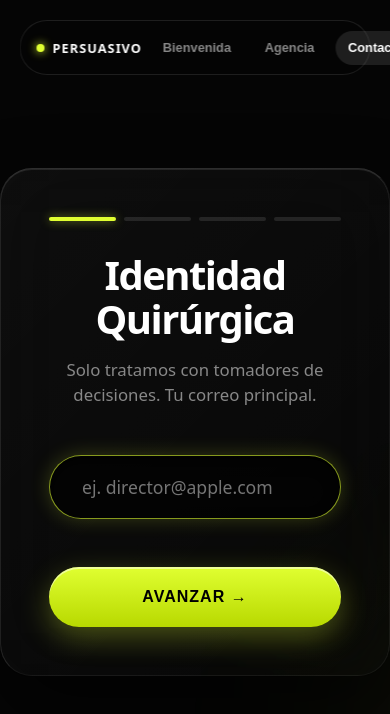
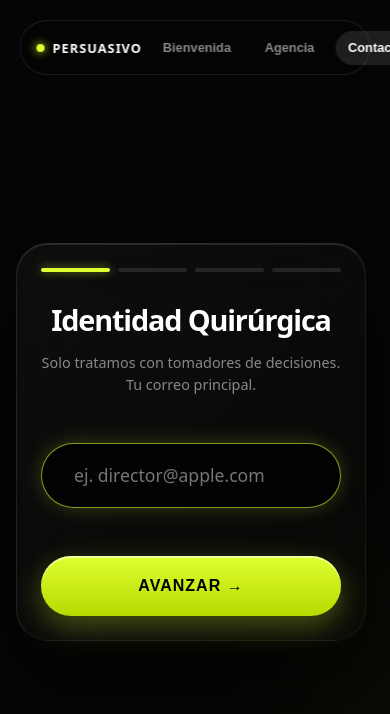
Before and after one commit to Persuasivo-AGS-cpu/Persuasivo.mx, a React (Vite) app: page /contacto in a window 390 px wide. Shown: the top 714 px of the page. Built offline with nearby package versions, Linux system fonts and the light colour scheme.

Commit message:
fix: responsive flexbox clipping and scaling on ContactFlow

```diff
--- a/src/components/Views/ContactFlow.jsx
+++ b/src/components/Views/ContactFlow.jsx
@@ -112,6 +112,34 @@ export default function ContactFlow({ setView }) {
       <style>{`
         ::-webkit-scrollbar { width: 0px; }
         @keyframes spin { 100% { transform: rotate(360deg); } }
+
+        /* Mobile fixes for tall forms */
+        .form-safe-wrapper {
+          display: flex;
+          flex-direction: column;
+          align-items: center;
+          width: 100%;
+          min-height: 100vh;
+          position: relative;
+          padding: 120px 20px 80px 20px;
+          box-sizing: border-box;
+        }
+
+        .form-card {
+          margin: auto;
+          z-index: 1;
+          width: 100%;
+          max-width: 600px;
+          padding: clamp(1.5rem, 5vw, 3rem);
+          background: linear-gradient(135deg, rgba(255,255,255,0.04) 0%, rgba(255,255,255,0.01) 100%);
+          border: 1px solid rgba(255, 255, 255, 0.05);
+          border-top: 1px solid rgba(255, 255, 255, 0.15);
+          border-left: 1px solid rgba(255, 255, 255, 0.1);
+          border-radius: 32px;
+          backdrop-filter: blur(40px);
+          -webkit-backdrop-filter: blur(40px);
+          box-shadow: 0 40px 80px rgba(0,0,0,0.6), inset 0 1px 0 rgba(255,255,255,0.1);
+        }
       `}</style>
 
       <Helmet>
@@ -119,7 +147,7 @@ export default function ContactFlow({ setView }) {
         <meta name="description" content="Inicia el diagnóstico de facturación y auditoría de identidad magnética." />
       </Helmet>
 
-      <div style={{ flex: 1, display: 'flex', alignItems: 'center', justifyContent: 'center', width: '100%', minHeight: '100vh', position: 'relative' }}>
+      <div className="form-safe-wrapper">
 
       {/* Luz Ambiental / Foco Holográfico detrás del formulario */}
       <motion.div
@@ -134,17 +162,10 @@ export default function ContactFlow({ setView }) {
       />
 
       <motion.div
+        className="form-card"
         initial={{ y: 30, opacity: 0 }}
         animate={{ y: 0, opacity: 1 }}
         transition={{ delay: 0.2, duration: 0.8, type: 'spring', bounce: 0.4 }}
-        style={{
-          zIndex: 1, width: '100%', maxWidth: '600px', padding: '3rem',
-          background: 'linear-gradient(135deg, rgba(255,255,255,0.04) 0%, rgba(255,255,255,0.01) 100%)',
-          border: '1px solid rgba(255, 255, 255, 0.05)',
-          borderTop: '1px solid rgba(255, 255, 255, 0.15)', borderLeft: '1px solid rgba(255, 255, 255, 0.1)',
-          borderRadius: '32px', backdropFilter: 'blur(40px)', WebkitBackdropFilter: 'blur(40px)',
-          boxShadow: '0 40px 80px rgba(0,0,0,0.6), inset 0 1px 0 rgba(255,255,255,0.1)'
-        }}
       >
         {status !== 'success' && status !== 'loading' && (
           <div style={{ display: 'flex', gap: '0.5rem', marginBottom: '2rem', justifyContent: 'center' }}>
@@ -202,13 +223,13 @@ export default function ContactFlow({ setView }) {
             >
               {/* HEADER DINÁMICO */}
               <div style={{ textAlign: 'center', marginBottom: '1rem' }}>
-                <h1 style={{ margin: 0, fontSize: '2.5rem', fontWeight: 900, color: '#fff', letterSpacing: '-0.04em', lineHeight: 1.1 }}>
+                <h1 style={{ margin: 0, fontSize: 'clamp(1.8rem, 5vw, 2.5rem)', fontWeight: 900, color: '#fff', letterSpacing: '-0.04em', lineHeight: 1.1 }}>
                   {step === 1 && "Identidad Quirúrgica"}
                   {step === 2 && "Trazar el Blanco"}
                   {step === 3 && "Vector de Ataque"}
                   {step === 4 && "Filtro de Inversión"}
                 </h1>
-                <p style={{ marginTop: '1rem', color: '#888', fontSize: '1.05rem', lineHeight: 1.5 }}>
+                <p style={{ marginTop: '1rem', color: '#888', fontSize: 'clamp(0.9rem, 3vw, 1.05rem)', lineHeight: 1.5 }}>
                   {step === 1 && "Solo tratamos con tomadores de decisiones. Tu correo principal."}
                   {step === 2 && "Ingresa la URL de tu corporativo (si existe). Si vienes a construir desde cero, sáltate este paso."}
                   {step === 3 && "¿En qué vectores necesitas fuerza operativa bruta? Puedes seleccionar múltiples opciones."}
```
